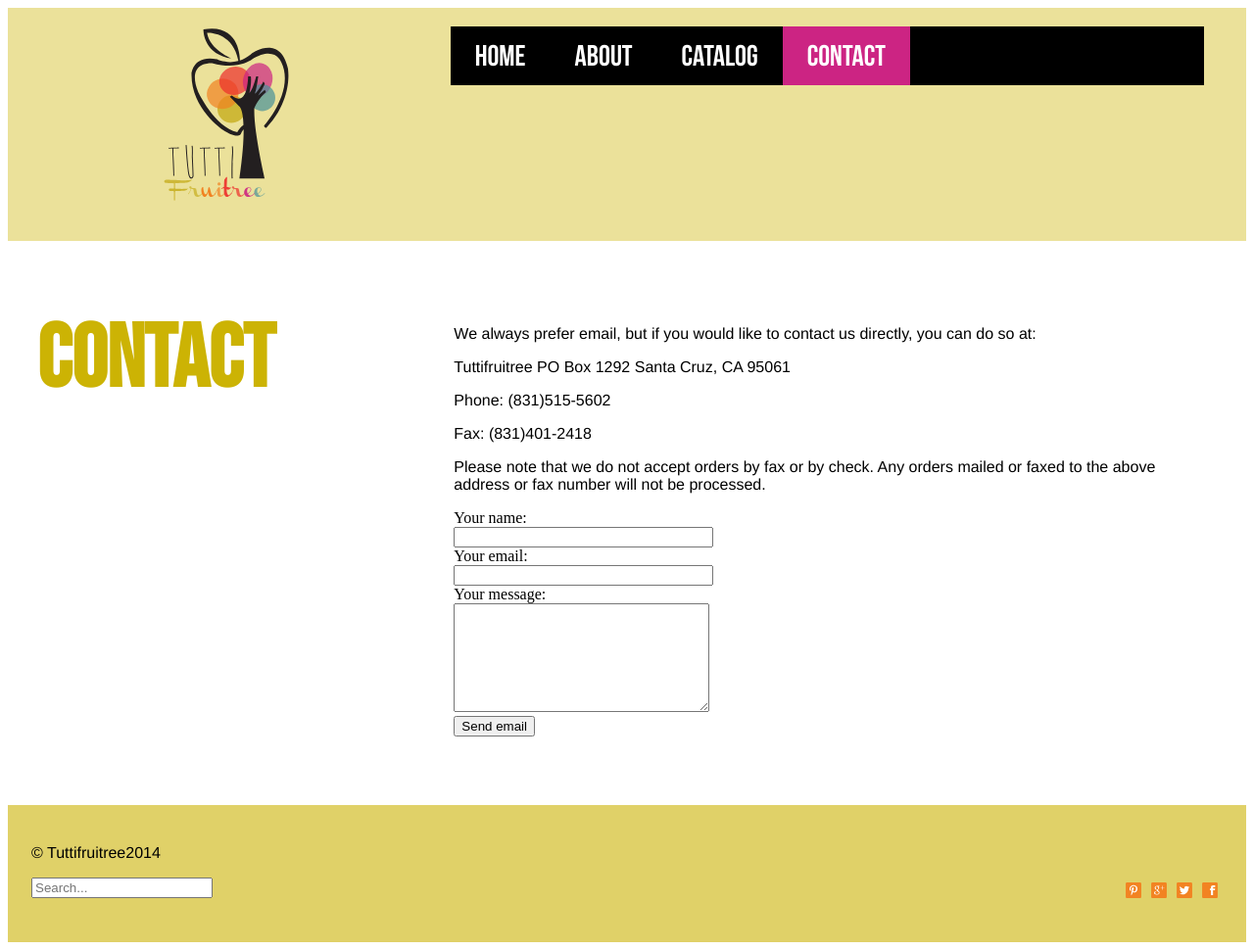
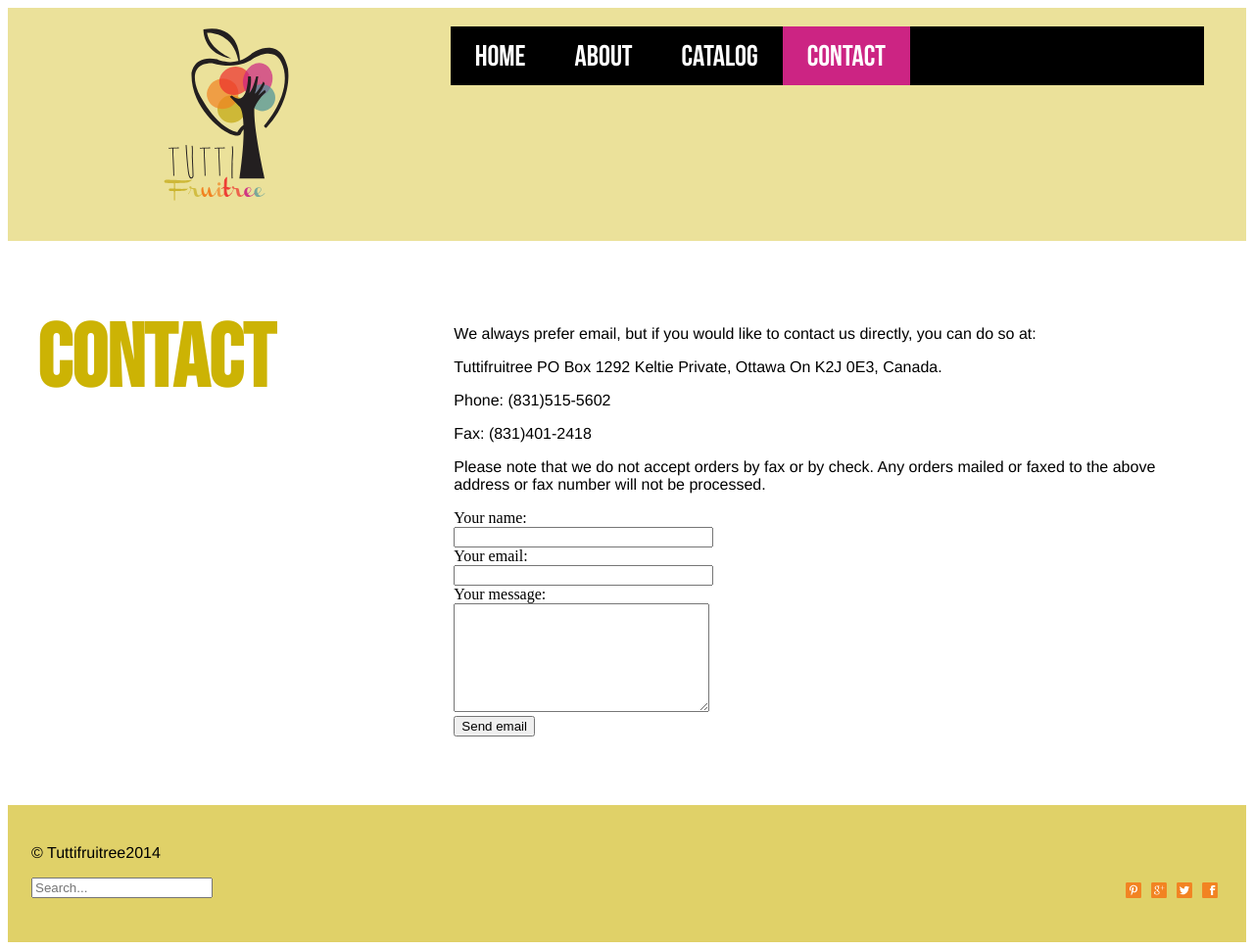
Before and after one commit to baci0008/ecommerce-website, a Jekyll site: the page built from contact.html, in a window 1280 px wide. Shown: the whole page at 98% size. Built offline with Jekyll 4.4.1, drawn with Linux system fonts in a browser that asks for light colours; Markdown is read by kramdown in place of the engine named in the settings.

```diff
--- a/catalog/index.html
+++ b/catalog/index.html
@@ -11,7 +11,7 @@
 	<div class="grid">
 		<div class="unit unit-s-1 unit-m-1 unit-l-1-3">
 			<h1>Catalog</h1>
-			<p>Browse our catalog for weekly baskets of produce, flowers and many other farm products. Unlike the other parts of our on-line catalog, this section is devoted to helping you locate local foods that are available for purchase through Tutti Fruitree. Try <a href="" style="color: rgb(204,36,131)">CSA!</a></p>
+			<p>Browse our catalog for weekly baskets of fruits and veggies. Unlike the other parts of our on-line catalog, this section is devoted to helping you locate local foods that are available for purchase through Tutti Fruitree. Try <a href="" style="color: rgb(204,36,131)">CSA!</a></p>
 		</div>
 
 		<div class="unit gutter unit-s-1 unit-m-1-2 unit-l-1-3">
--- a/contact.html
+++ b/contact.html
@@ -13,7 +13,7 @@
 		</div>
 		<div class="unit gutter unit-s-1 unit-m-1-2 unit-l-2-3">
 		<p>We always prefer email, but if you would like to contact us directly, you can do so at:</p>
-		<p>Tuttifruitree PO Box 1292 Santa Cruz, CA 95061 </p>
+		<p>Tuttifruitree PO Box 1292 Keltie Private, Ottawa On K2J 0E3, Canada.</p>
 		<p>Phone: (831)515-5602</p>
 		<p>Fax: (831)401-2418</p>
 		<p>Please note that we do not accept orders by fax or by check. Any orders mailed or faxed to the above address or fax number will not be processed.</p>
--- a/index.html
+++ b/index.html
@@ -20,7 +20,7 @@
 			<h1>Tutti Fruitree</h1>
 		</div>
 		<div class="unit gutter unit-s-1 unit-m-1-2 unit-l-2-3">
-			<p>The best organic food is what is grown closest to you. Use our website to find farmers' markets, family farms, and other sources of sustainably grown food in your area, where you can buy, a wide variety of juicy fruits, gourmet treasures grown by Tutti Fruitree farmers! Want to support this great web site? Shop in our catalog for things you can't find locally!</p>
+			<p>The best organic food is what is grown closest to you. Use our website to find farmers' markets, family farms, and other sources of sustainably grown food in your area, where you can buy, a wide variety of juicy fruits, gourmet treasures grown by Tutti Fruitree farmers! Want to support this great web site? Shop in our catalog for things you cannot find locally!</p>
 		</div>
 
 		<div class="gutter unit unit-s-1 unit-m-1-3 unit-l-1-3">
```
